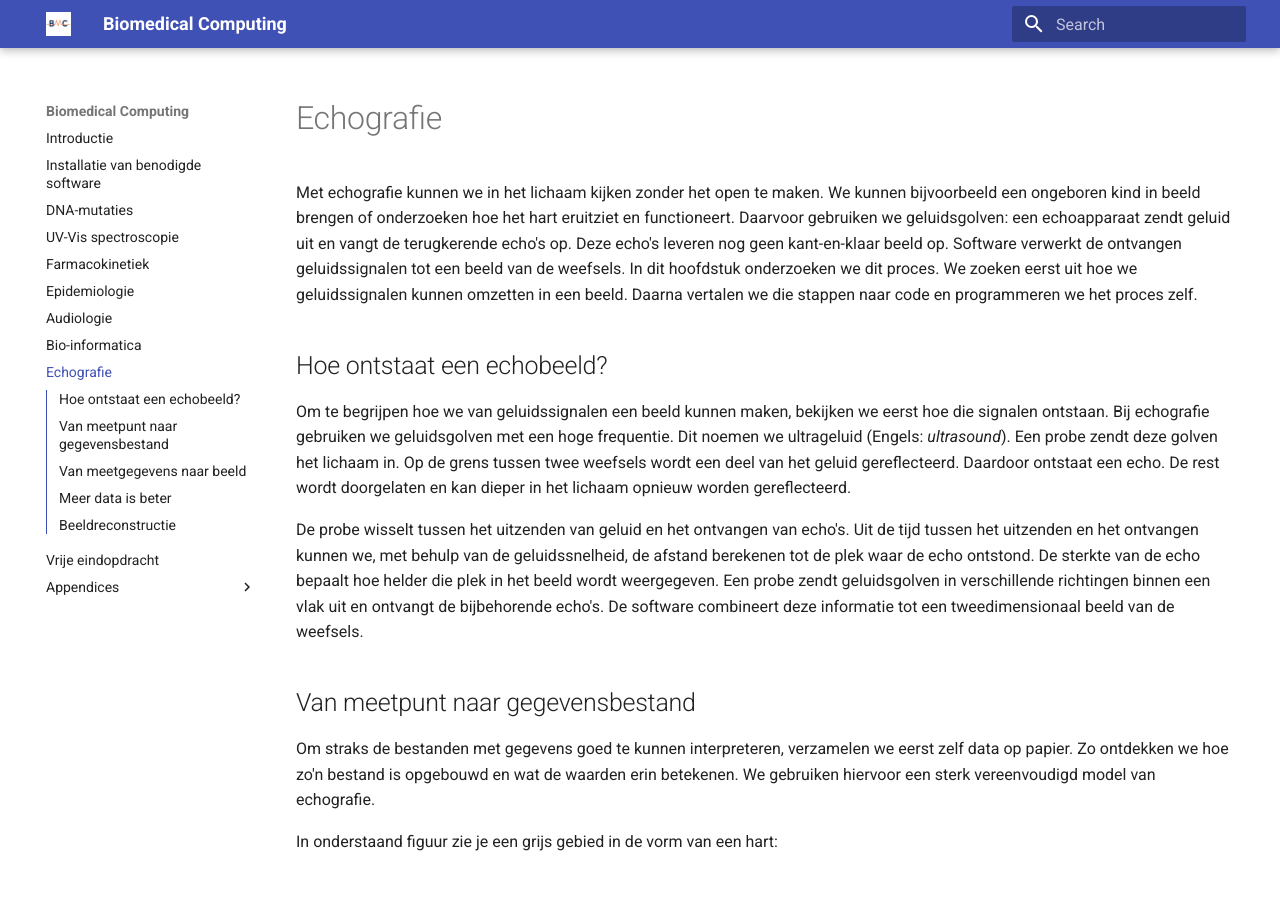
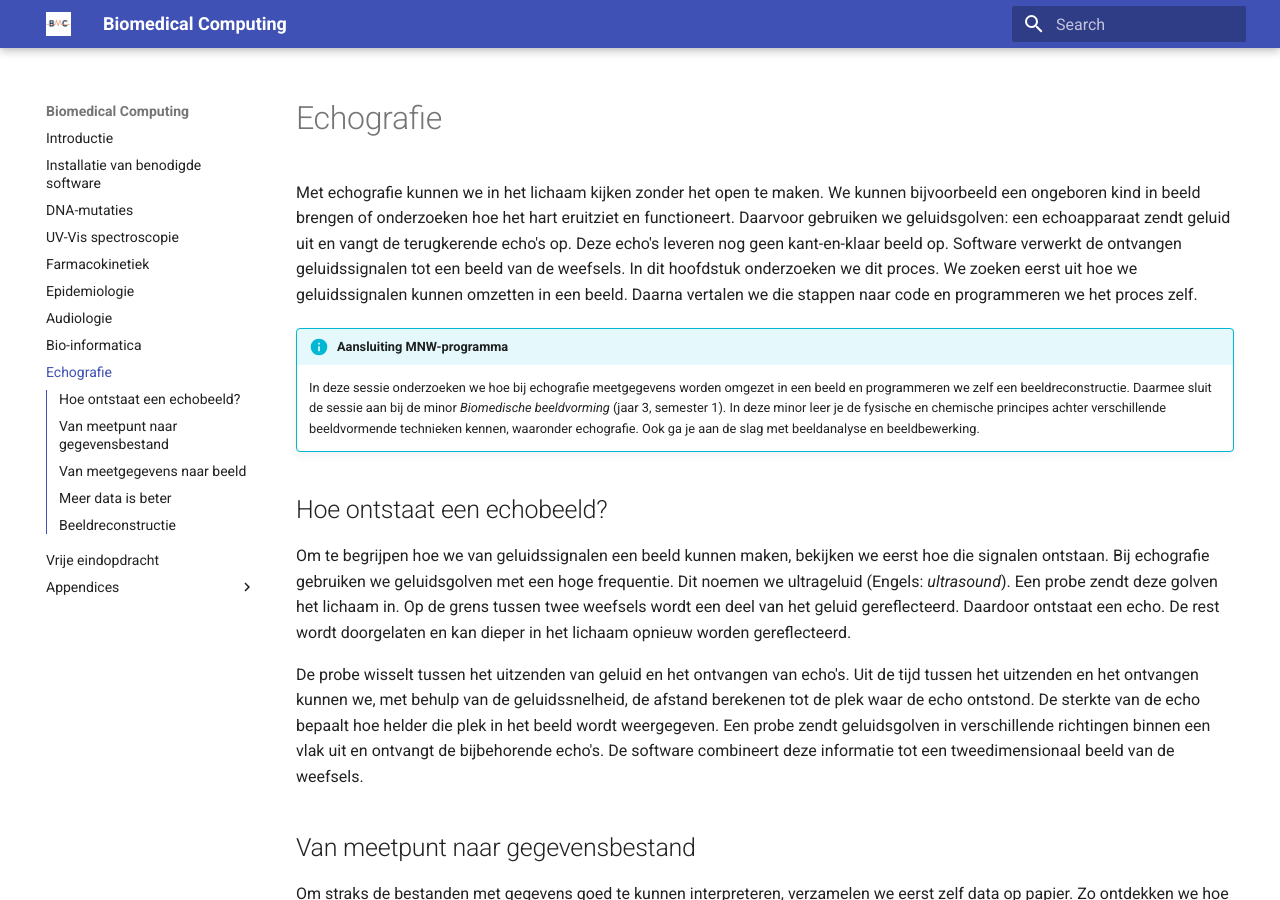
Before and after one commit to NatuurkundePracticumAmsterdam/biomedicalcomputing, an MkDocs documentation site: the page built from docs/echografie.md, in a window 1280 px wide and 900 px high. Built offline with MkDocs 1.6.1 and Material for MkDocs 9.7.7, drawn with Linux system fonts in a browser that asks for light colours.

Commit message:
Aansluiting MNW-programma toegevoegd

```diff
--- a/docs/echografie.md
+++ b/docs/echografie.md
@@ -1,6 +1,10 @@
 # Echografie
 
 Met echografie kunnen we in het lichaam kijken zonder het open te maken. We kunnen bijvoorbeeld een ongeboren kind in beeld brengen of onderzoeken hoe het hart eruitziet en functioneert. Daarvoor gebruiken we geluidsgolven: een echoapparaat zendt geluid uit en vangt de terugkerende echo's op. Deze echo's leveren nog geen kant-en-klaar beeld op. Software verwerkt de ontvangen geluidssignalen tot een beeld van de weefsels. In dit hoofdstuk onderzoeken we dit proces. We zoeken eerst uit hoe we geluidssignalen kunnen omzetten in een beeld. Daarna vertalen we die stappen naar code en programmeren we het proces zelf.
+
+!!! info "Aansluiting MNW-programma"
+
+    In deze sessie onderzoeken we hoe bij echografie meetgegevens worden omgezet in een beeld en programmeren we zelf een beeldreconstructie. Daarmee sluit de sessie aan bij de minor _Biomedische beeldvorming_ (jaar 3, semester 1). In deze minor leer je de fysische en chemische principes achter verschillende beeldvormende technieken kennen, waaronder echografie. Ook ga je aan de slag met beeldanalyse en beeldbewerking.
 
 ## Hoe ontstaat een echobeeld?
 
```
